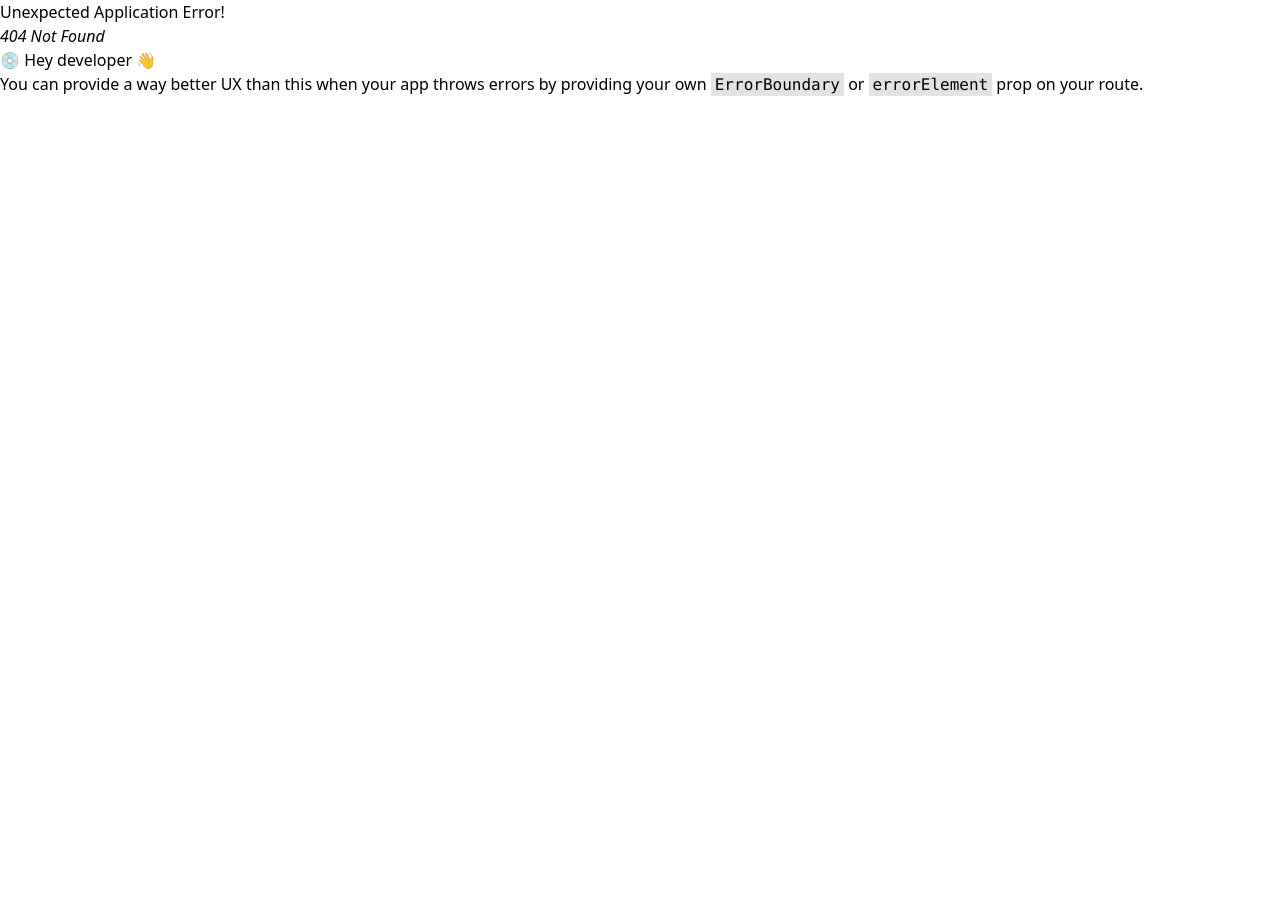
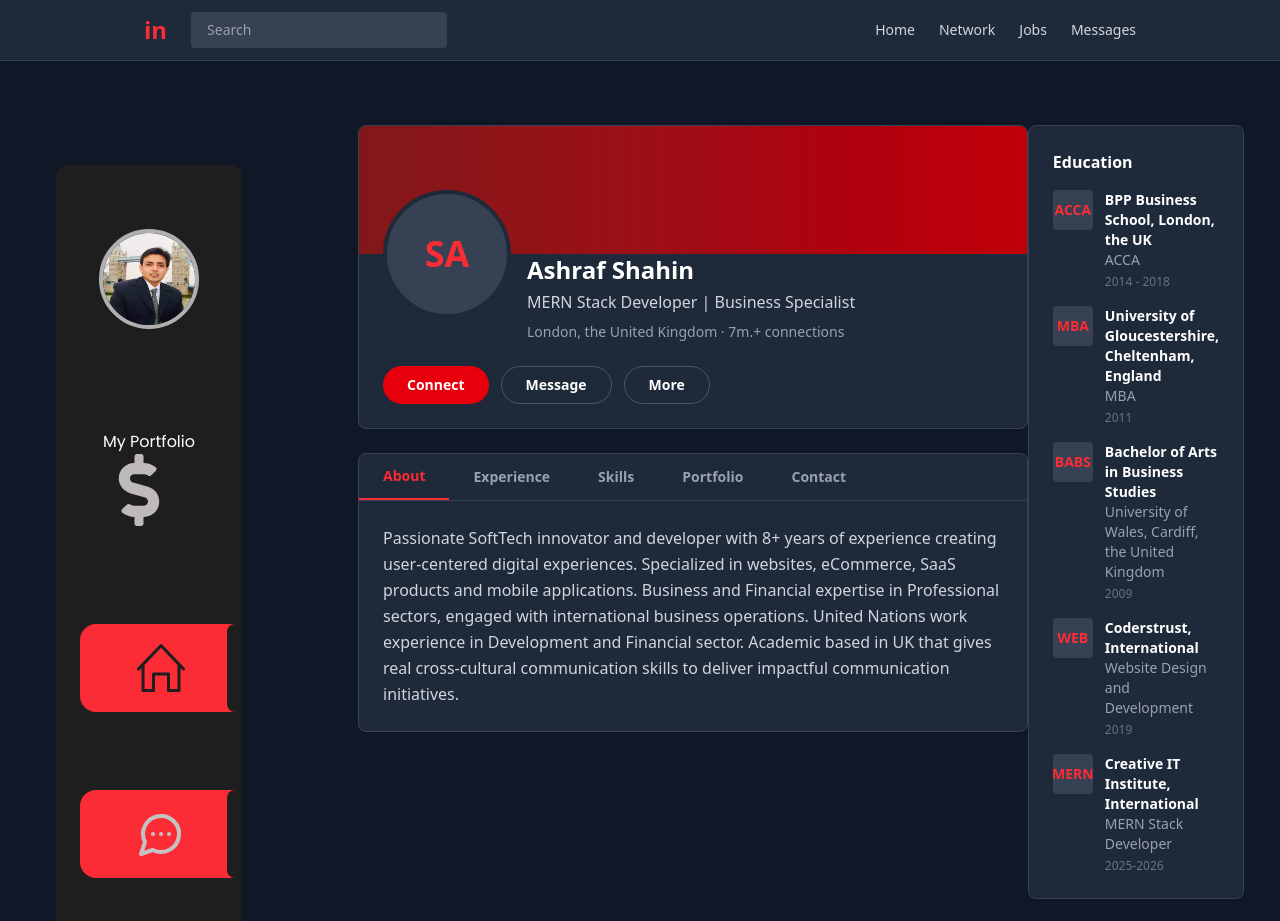
Before and after one commit to ashrafshahin/craftsman, a React (Vite) app: page /portfolio in a window 1280 px wide. Before the commit this address had no page. Shown: the top 921 px of the page. Before the commit the page ends 800 px from the top, so only its background shows below. Built offline with nearby package versions, Linux system fonts and the light colour scheme.

Commit message:
message work many problems...

```diff
--- a/src/components/groupList/GroupCreateForm.jsx
+++ b/src/components/groupList/GroupCreateForm.jsx
@@ -57,18 +57,18 @@ const GroupCreateForm = () => {
                 groupTagline: groupTagline,
                 groupAdmin: data?.uid,
             });
-            // setTimeout(() => {
-            //     // navigate("/")
-            // }, 3000)
+            setTimeout(() => {
+                navigate("/groupList")
+            }, 2000)
             setLoading(false)
             // after group create fields will be empty bcoz of these codes ..
             setGroupName('')
             setGroupCreator('')
             setGroupTagline('')
             /// windows reload...
-            setTimeout(() => {
-                window.location.reload()
-            }, 5000)
+            // setTimeout(() => {
+            //     window.location.reload()
+            // }, 5000)
         }
 
     }
@@ -76,7 +76,7 @@ const GroupCreateForm = () => {
     const handleGoBack = () => {
         setTimeout(() => {
             navigate("/")
-        }, 3000)
+        }, 2000)
     }
 
     return (
--- /dev/null
+++ b/src/components/message/Message.jsx
@@ -0,0 +1,33 @@
+import React from 'react'
+import Sidebar from '../sidebar/Sidebar'
+import FriendRequest from '../friendRequest/FriendRequest'
+import Friends from '../friends/Friends'
+import Userlist from '../userList/Userlist'
+import BlockedUsers from '../blockedUsers/BlockedUsers'
+import GroupList from '../groupList/Grouplist'
+import MyGroups from '../myGroups/MyGroups'
+
+const Message = () => {
+    return (
+        <div>
+            <div className='flex justify-between my-10 m-5 '>
+                <div className=' '>
+                    <Sidebar active="message" />
+                </div>
+                <div className='mx-2'>
+                    section1
+
+                </div>
+                <div className='mx-2'>
+                    section2
+
+                </div>
+                <div className='mx-2'>
+                    section3
+                </div>
+            </div>
+        </div>
+    )
+}
+
+export default Message
--- a/src/components/pages/Home.jsx
+++ b/src/components/pages/Home.jsx
@@ -14,6 +14,7 @@ import Userlist from '../userList/Userlist';
 import FriendRequest from '../friendRequest/FriendRequest';
 import MyGroups from '../myGroups/MyGroups';
 import BlockedUsers from '../blockedUsers/BlockedUsers';
+import GroupList from '../groupList/Grouplist';
 
 
 
@@ -53,10 +54,10 @@ const Home = () => {
       {verify ?
         <div className='flex justify-between my-10 m-5 '>
           <div className=' '>
-            <Sidebar />
+            <Sidebar active = "home" />
           </div>
           <div className='mx-2'>
-            <Grouplist />
+            <GroupList />
             <FriendRequest />
 
           </div>
--- a/src/components/pages/Login.jsx
+++ b/src/components/pages/Login.jsx
@@ -118,6 +118,7 @@ const Login = () => {
     signInWithPopup(auth, provider)
       .then((result) => {
         const user = result.user
+
         console.log(user, "google user information");
         // google log-in data will go to database
             set(ref(db, 'users/' + user.uid), {
--- a/src/components/portfolio/Portfolio.jsx
+++ b/src/components/portfolio/Portfolio.jsx
@@ -1,4 +1,5 @@
 import React, { useState } from 'react';
+import Sidebar from '../sidebar/Sidebar';
 
 export default function Portfolio() {
     const [activeTab, setActiveTab] = useState('about');
@@ -84,7 +85,9 @@ export default function Portfolio() {
 
 
     return (
+
         <div className="min-h-screen bg-gray-900 text-white">
+
             {/* Header */}
             <header className="bg-gray-800 border-b border-gray-700">
                 <div className="max-w-5xl mx-auto px-4 py-3 flex items-center justify-between">
@@ -106,8 +109,26 @@ export default function Portfolio() {
             </header>
 
             {/* Main Content */}
-            <div className="max-w-5xl mx-auto px-4 py-6">
-                <div className="grid grid-cols-1 lg:grid-cols-3 gap-6">
+            <div className=" mx-auto px-4 py-6">
+                <div className='flex justify-between my-10 m-5'>
+                    <div className='flex justify-between my-10 m-5 '>
+                        <div className=' '>
+                            <Sidebar active="portfolio" />
+                        </div>
+                        <div className='mx-2'>
+
+                        </div>
+                        <div className='mx-2'>
+
+
+                        </div>
+                        <div className='mx-2'>
+
+
+                        </div>
+                    </div>
+                    <div className="w-fit grid grid-cols-1 lg:grid-cols-3 gap-6">
+                </div>
                     {/* Left Column */}
                     <div className="lg:col-span-2 space-y-6">
                         {/* Profile Card */}
--- a/src/components/sidebar/Sidebar.jsx
+++ b/src/components/sidebar/Sidebar.jsx
@@ -6,9 +6,11 @@ import { SlHome } from "react-icons/sl";
 import { LuMessageCircleMore } from "react-icons/lu";
 import { IoSettingsOutline } from "react-icons/io5";
 import { ImExit } from "react-icons/im";
+import { FaDollarSign } from "react-icons/fa";
 
 
-import { useNavigate } from 'react-router';
+
+import { Link, useNavigate } from 'react-router';
 import { getAuth, signOut } from 'firebase/auth';
 
 import { useDispatch, useSelector } from 'react-redux';
@@ -16,7 +18,7 @@ import { userDetails } from '../slices/userSlice';
 
 
 
-const Sidebar = () => {
+const Sidebar = (active) => {
     //Bring Data from Database - profile update part
     const data = useSelector((selector) => (selector.userDetails.value))
 
@@ -56,19 +58,41 @@ const Sidebar = () => {
                   </div>
               </div>
               <div className=''>
-                  <div className='flex justify-center mt-[78px] py-5 bg-white rounded-l-2xl ml-6 relative
-                  after:absolute after:top-0 after:left-0 after:content-[" "] after:w-[167px] after:h-full after:ml-5
+                  <div className='flex justify-center mt-[57px] py-5 hover:bg-gray-700   '>
 
-                  before:absolute before:top-0 before:right-0 before:content-[" "] before:w-[15px] before:h-full before:bg-primary before:rounded-l-lg before:shadow-2xs/90 before:shadow-[-2px_0px_4px_0px_rgba(0,0,0,0,0.25)] '>
-
-                      <SlHome className='text-[#1E1E1E] text-5xl ' />
+                      <Link to="/portfolio">My Portfolio
+                          <FaDollarSign className='text-[#bebaba] text-7xl hover:text-amber-400 shadow-2xs/90 shadow-[-2px_0px_4px_0px_rgba(0,0,0,0,0.25)] ' />
+                      </Link>
 
                   </div>
               </div>
               <div className=''>
-                  <div className='flex justify-center mt-[57px] py-5   '>
+                  <div className={`flex justify-center mt-[78px] py-5
+                  ${active === "home" ? "bg-gray-300" : "bg-red-500"} rounded-l-2xl ml-6 relative
+                  after:absolute after:top-0 after:left-0 after:content-[" "] after:w-[167px] after:h-full after:ml-5
 
-                      <LuMessageCircleMore className='text-[#C3C3C3] text-5xl shadow-2xs/90 shadow-[-2px_0px_4px_0px_rgba(0,0,0,0,0.25)] ' />
+                  before:absolute before:top-0 before:right-0 before:content-[" "] before:w-[15px] before:h-full before:bg-primary before:rounded-l-lg before:shadow-2xs/90 before:shadow-[-2px_0px_4px_0px_rgba(0,0,0,0,0.25)]`}>
+
+                      {/* message work day 14... */}
+
+                      <Link to="/">
+                          <SlHome className='text-[#1E1E1E] text-5xl ' />
+                      </Link>
+
+
+                  </div>
+              </div>
+              <div className=''>
+                  <div className={`flex justify-center mt-[78px] py-5
+                  ${active == "message" ? "bg-gray-300" : "bg-red-500"} rounded-l-2xl ml-6 relative
+                  after:absolute after:top-0 after:left-0 after:content-[" "] after:w-[167px] after:h-full after:ml-5
+
+                  before:absolute before:top-0 before:right-0 before:content-[" "] before:w-[15px] before:h-full before:bg-primary before:rounded-l-lg before:shadow-2xs/90 before:shadow-[-2px_0px_4px_0px_rgba(0,0,0,0,0.25)]`}>
+
+                      <Link to="/message">
+                          <LuMessageCircleMore className='text-[#C3C3C3] text-5xl shadow-2xs/90 shadow-[-2px_0px_4px_0px_rgba(0,0,0,0,0.25)] ' />
+                      </Link>
+
 
                   </div>
               </div>
```
Also changed, not shown: src/App.jsx (+10 -0 lines).
